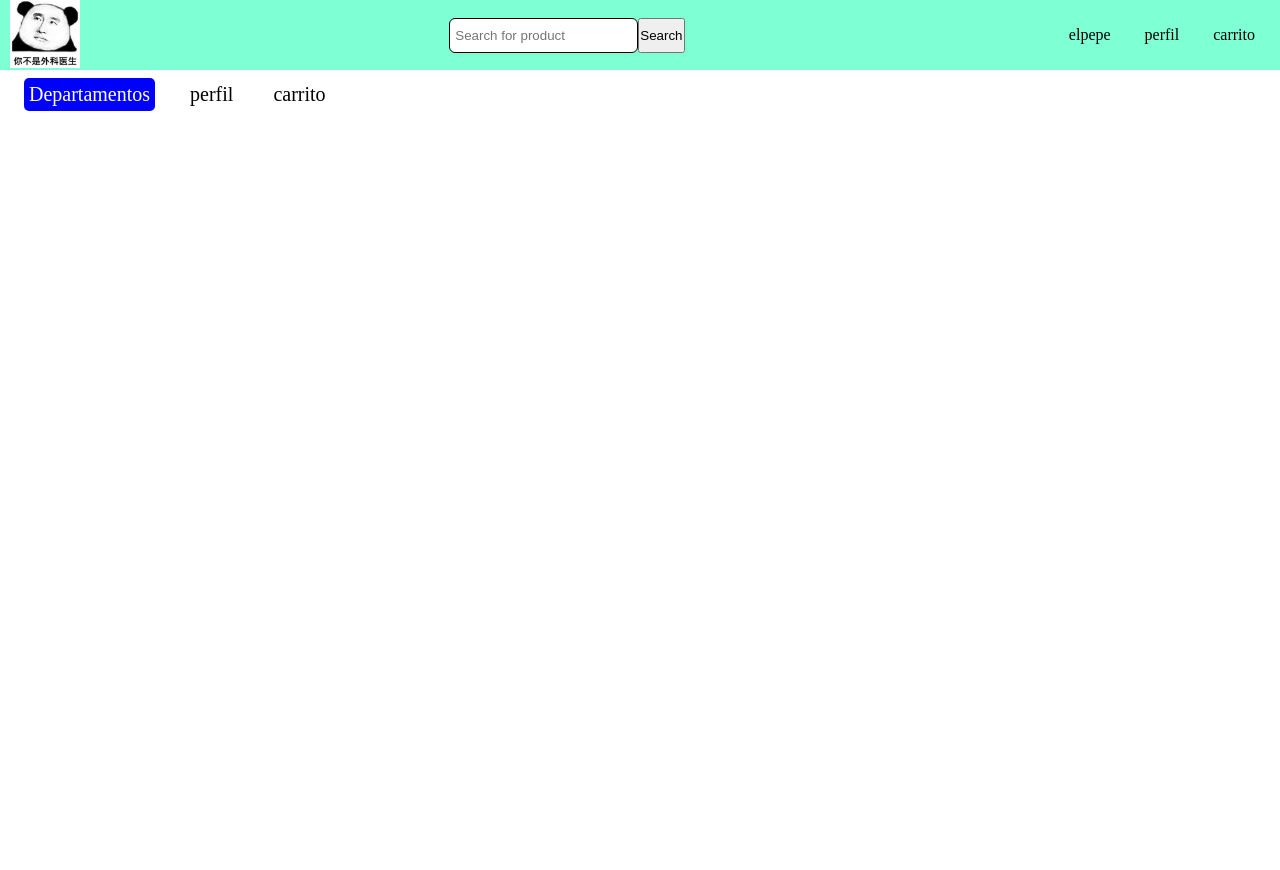
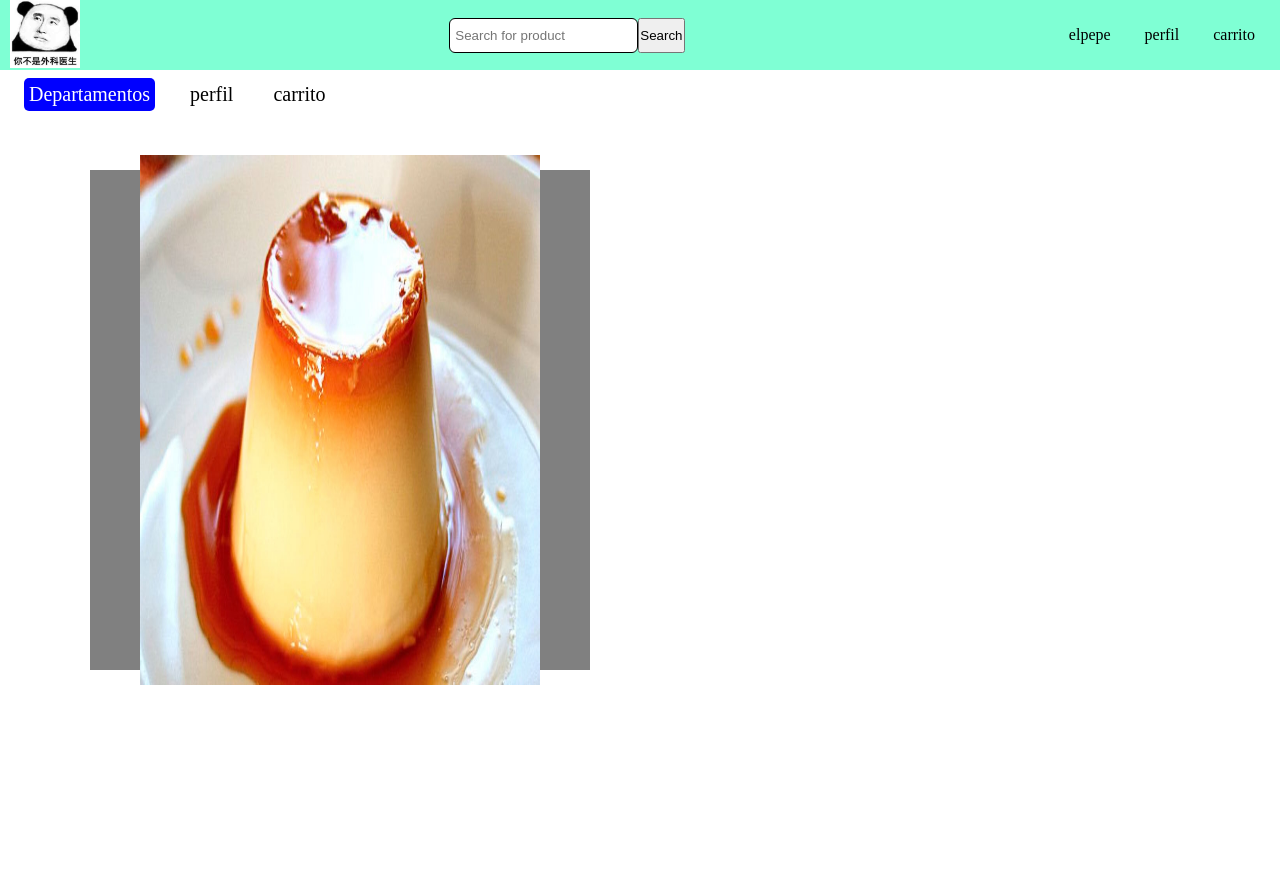
Before and after one commit to angela-baltierrez/hiper_card, a PHP site: page /detalle_producto.html in a window 1280 px wide. After the commit the page ends 685 px from the top, so only its background shows below. Run offline with PHP 8.4, Linux system fonts and the light colour scheme.

Commit message:
actualizacion del detalle producto

```diff
--- a/assets/css/detalle_producto.css
+++ b/assets/css/detalle_producto.css
@@ -43,7 +43,7 @@
 
 .mani{
     font-size: 20px;
-    height: 100vh;
+    height: 100px;
 }
 
 .nav-opciones-categorias{
@@ -55,7 +55,6 @@
 
 .nav-opciones-categorias .nav-link-lista {
     display: flex; /*para que ser forme en horizontal y hacer menu de los botones*/
-
     gap: 30px;
 }
 
@@ -110,3 +109,13 @@
 .nav-link-departamentos:hover .nav-menu{
     display: block;
 }
+.para_la_foto{
+
+width: 500px;
+height: 500px;
+margin-left: 90px;
+background-color: gray;
+display: flex;
+align-items: center;
+justify-content: center;
+}
--- a/detalle_producto.html
+++ b/detalle_producto.html
@@ -44,5 +44,16 @@
     </ul>
 </nav>
 </div>
+    <div>
+        <seletion class="producto_informacion">
+      <div class="paraproducto">
+        <div class="para_la_foto">
+            <img src="/assets/images/products/flan.jpg" alt="pepe" width="400px" height="530px">
+
+        </div>
+        <div class="para la informacion"></div>
+      </div>
+    </seletion>
+    </div>
 </body>
 </html>
```
Also changed, not shown: assets/images/products/flan.jpg (added).
